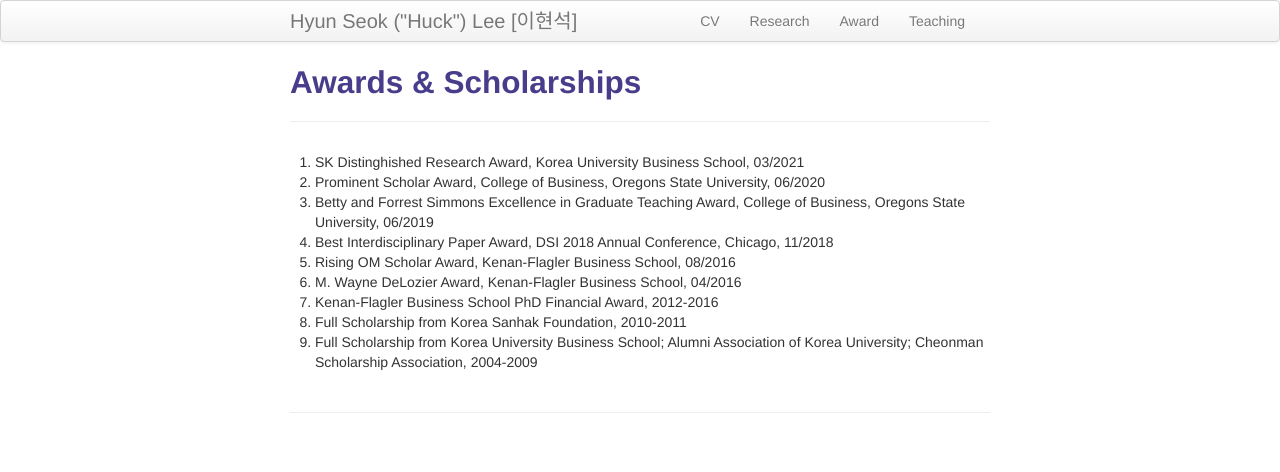
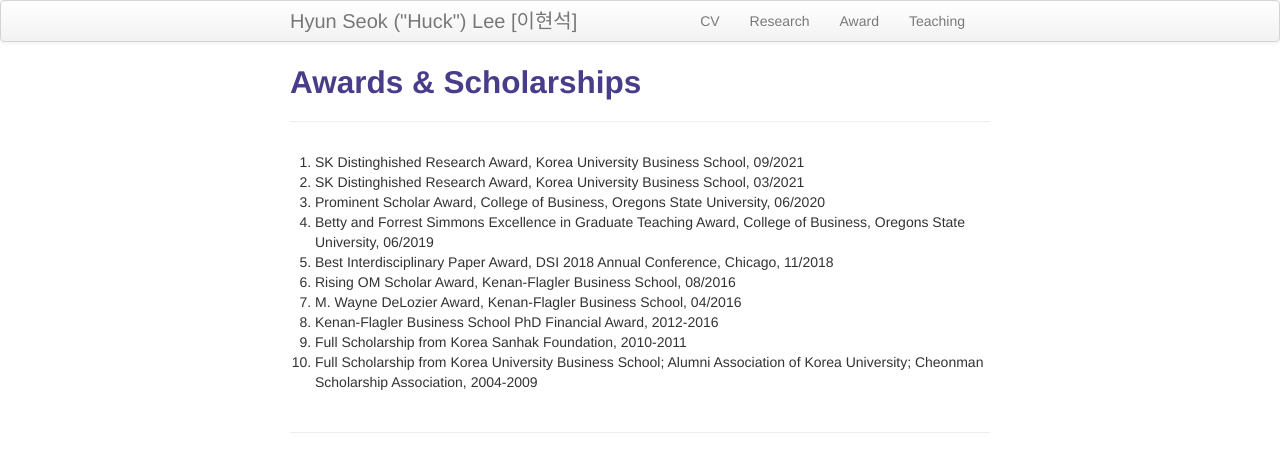
Before and after one commit to lordya2/lordya2.github.io, a Jekyll site: the page built from pages/award.md, in a window 1280 px wide. Shown: the top 472 px of the page. Built offline with Jekyll 4.4.1, drawn with Linux system fonts in a browser that asks for light colours.

Commit message:
Update award.md

```diff
--- a/pages/award.md
+++ b/pages/award.md
@@ -6,15 +6,16 @@ description: Hyun Seok ("Huck") Lee's Awards
 
 
 <!-- ### <u>Awards </u>-->
-1. SK Distinghished Research Award, Korea University Business School, 03/2021
-2. Prominent Scholar Award, College of Business, Oregons State University, 06/2020
-3. Betty and Forrest Simmons Excellence in Graduate Teaching Award, College of Business, Oregons State University, 06/2019
-4. Best Interdisciplinary Paper Award, DSI 2018 Annual Conference, Chicago, 11/2018
-5. Rising OM Scholar Award, Kenan-Flagler Business School, 08/2016
-6. M. Wayne DeLozier Award, Kenan-Flagler Business School, 04/2016
-7. Kenan-Flagler Business School PhD Financial Award, 2012-2016
-8. Full Scholarship from Korea Sanhak Foundation, 2010-2011
-9. Full Scholarship from Korea University Business School; Alumni Association of Korea University; Cheonman Scholarship Association, 2004-2009
+1. SK Distinghished Research Award, Korea University Business School, 09/2021
+2. SK Distinghished Research Award, Korea University Business School, 03/2021
+3. Prominent Scholar Award, College of Business, Oregons State University, 06/2020
+4. Betty and Forrest Simmons Excellence in Graduate Teaching Award, College of Business, Oregons State University, 06/2019
+5. Best Interdisciplinary Paper Award, DSI 2018 Annual Conference, Chicago, 11/2018
+6. Rising OM Scholar Award, Kenan-Flagler Business School, 08/2016
+7. M. Wayne DeLozier Award, Kenan-Flagler Business School, 04/2016
+8. Kenan-Flagler Business School PhD Financial Award, 2012-2016
+9. Full Scholarship from Korea Sanhak Foundation, 2010-2011
+10. Full Scholarship from Korea University Business School; Alumni Association of Korea University; Cheonman Scholarship Association, 2004-2009
 
 <!--
 [click here for the most recent version of the paper]({{ BASE_PATH}}/pages/working_papers/sample-working-paper.pdf)
```
